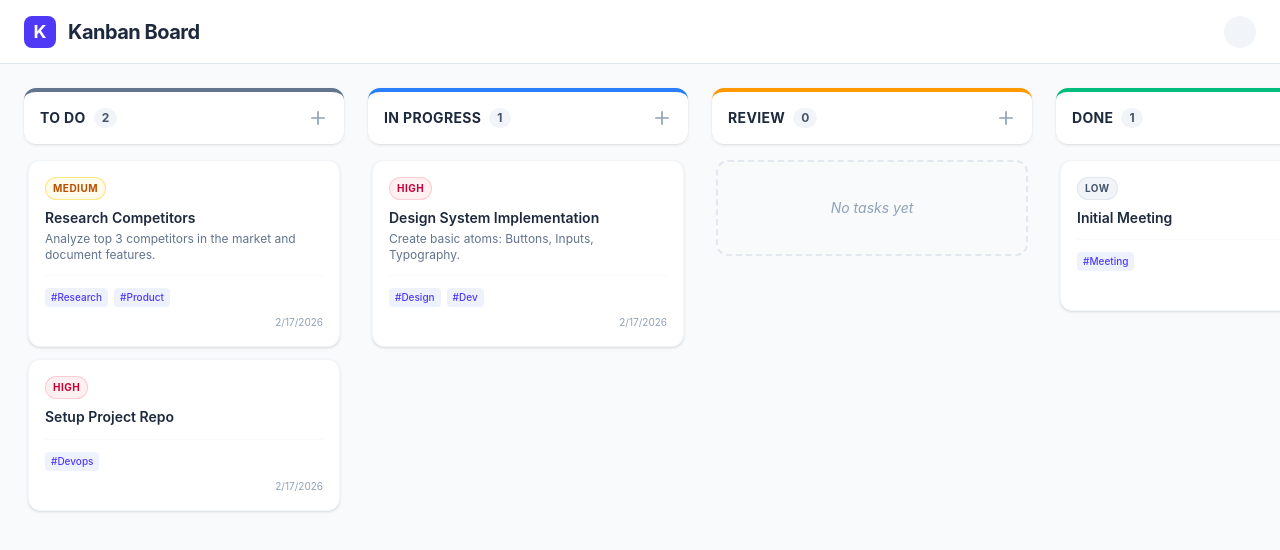
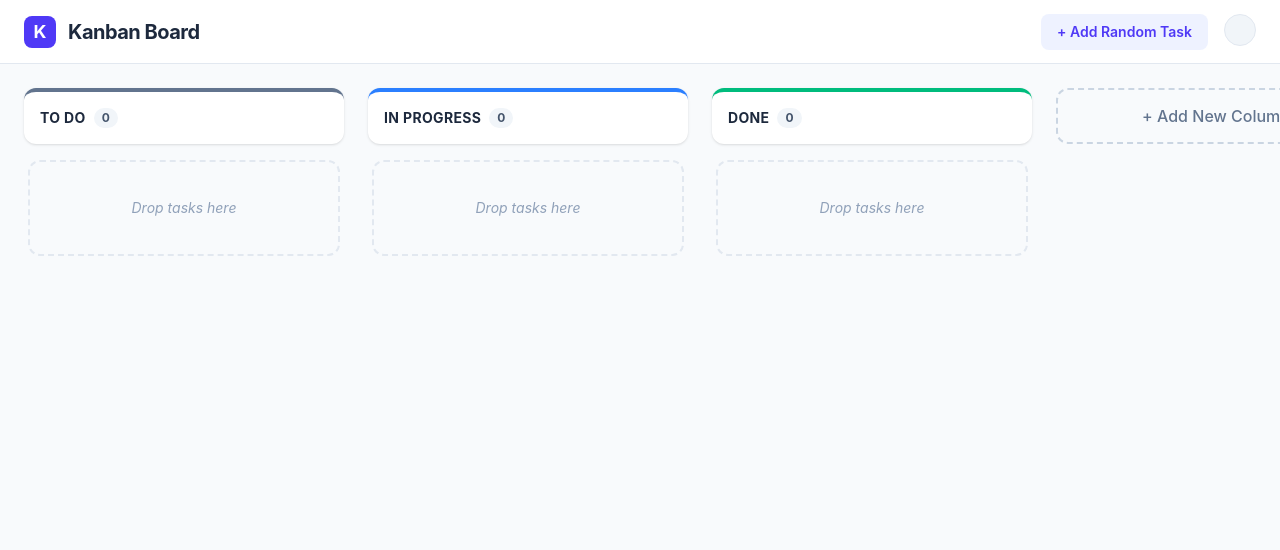
Before and after one commit to luanfcampos/kanban-board, a React (Vite) app: page / in a window 1280 px wide. Shown: the top 550 px of the page. Built offline with nearby package versions, Linux system fonts and the light colour scheme.

Commit message:
feat(board): integrate kanban logic and implement drag-and-drop - Connect useKanban hook to main application state - Implement native HTML5 Drag & Drop API in columns and cards - Add functionality to move and delete tasks via UI

```diff
--- a/src/App.tsx
+++ b/src/App.tsx
@@ -1,56 +1,27 @@
 import React from 'react';
 import { KanbanBoard } from './components/board/KanbanBoard';
-import type { Column, Task } from './types/kanban';
-
-// Mock Data for UI Development
-const MOCK_COLUMNS: Column[] = [
-  { id: 'todo', title: 'To Do', theme: 'slate' },
-  { id: 'in-progress', title: 'In Progress', theme: 'blue' },
-  { id: 'review', title: 'Review', theme: 'amber' },
-  { id: 'done', title: 'Done', theme: 'green' },
-];
-
-const MOCK_TASKS: Task[] = [
-  {
-    id: '1',
-    columnId: 'todo',
-    title: 'Research Competitors',
-    description: 'Analyze top 3 competitors in the market and document features.',
-    priority: 'medium',
-    tags: ['Research', 'Product'],
-    createdAt: new Date().toISOString(),
-  },
-  {
-    id: '2',
-    columnId: 'todo',
-    title: 'Setup Project Repo',
-    priority: 'high',
-    tags: ['Devops'],
-    createdAt: new Date().toISOString(),
-  },
-  {
-    id: '3',
-    columnId: 'in-progress',
-    title: 'Design System Implementation',
-    description: 'Create basic atoms: Buttons, Inputs, Typography.',
-    priority: 'high',
-    tags: ['Design', 'Dev'],
-    createdAt: new Date().toISOString(),
-  },
-  {
-    id: '4',
-    columnId: 'done',
-    title: 'Initial Meeting',
-    priority: 'low',
-    tags: ['Meeting'],
-    createdAt: new Date().toISOString(),
-  },
-];
+import { useKanban } from './hooks/useKanban';
+import type { Priority } from './types/kanban';
 
 const App: React.FC = () => {
+  const { columns, tasks, addTask, moveTask, deleteTask } = useKanban();
+
+  // Temporary function to simulate adding tasks
+  const handleAddRandomTask = () => {
+    const priorities: Priority[] = ['low', 'medium', 'high'];
+    const randomPriority = priorities[Math.floor(Math.random() * priorities.length)];
+
+    addTask({
+      columnId: 'todo',
+      title: `Task ${Math.floor(Math.random() * 1000)}`,
+      description: 'Drag me to another column!',
+      priority: randomPriority,
+      tags: ['Test', 'DnD'],
+    });
+  };
+
   return (
     <div className="h-screen w-screen bg-slate-50 flex flex-col">
-      {/* App Header */}
       <header className="h-16 bg-white border-b border-slate-200 px-6 flex items-center justify-between shrink-0">
         <div className="flex items-center gap-3">
           <div className="w-8 h-8 bg-indigo-600 rounded-lg flex items-center justify-center text-white font-bold text-lg">
@@ -59,14 +30,23 @@ const App: React.FC = () => {
           <h1 className="text-xl font-bold text-slate-800 tracking-tight">Kanban Board</h1>
         </div>
         <div className="flex gap-4">
-           {/* Placeholder for future header controls */}
-           <div className="w-8 h-8 rounded-full bg-slate-100"></div>
+           <button
+             onClick={handleAddRandomTask}
+             className="px-4 py-2 bg-indigo-50 text-indigo-600 hover:bg-indigo-100 text-sm font-semibold rounded-lg transition-colors cursor-pointer"
+           >
+             + Add Random Task
+           </button>
+           <div className="w-8 h-8 rounded-full bg-slate-100 border border-slate-200"></div>
         </div>
       </header>
 
-      {/* Main Board Area */}
       <main className="flex-1 overflow-hidden">
-        <KanbanBoard columns={MOCK_COLUMNS} tasks={MOCK_TASKS} />
+        <KanbanBoard
+          columns={columns}
+          tasks={tasks}
+          onTaskMove={moveTask}
+          onTaskDelete={deleteTask}
+        />
       </main>
     </div>
   );
--- a/src/components/board/KanbanBoard.tsx
+++ b/src/components/board/KanbanBoard.tsx
@@ -1,13 +1,20 @@
 import React from 'react';
-import type { Column, Task } from '../../types/kanban';
+import type { Column, Task, Id } from '../../types/kanban';
 import { KanbanColumn } from './KanbanColumn';
 
 interface KanbanBoardProps {
   columns: Column[];
   tasks: Task[];
+  onTaskMove: (taskId: Id, targetColumnId: Id) => void;
+  onTaskDelete: (taskId: Id) => void;
 }
 
-export const KanbanBoard: React.FC<KanbanBoardProps> = ({ columns, tasks }) => {
+export const KanbanBoard: React.FC<KanbanBoardProps> = ({
+  columns,
+  tasks,
+  onTaskMove,
+  onTaskDelete
+}) => {
   return (
     <div className="flex h-full w-full overflow-x-auto overflow-y-hidden gap-6 p-6 items-start bg-slate-50">
       {columns.map((col) => (
@@ -15,11 +22,12 @@ export const KanbanBoard: React.FC<KanbanBoardProps> = ({ columns, tasks }) => {
           key={col.id}
           column={col}
           tasks={tasks.filter((task) => task.columnId === col.id)}
+          onTaskMove={onTaskMove}
+          onTaskDelete={onTaskDelete}
         />
       ))}
 
-      {/* Add Column Button Placeholder */}
-      <button className="flex-shrink-0 w-80 h-14 border-2 border-dashed border-slate-300 rounded-xl flex items-center justify-center text-slate-500 font-medium hover:border-indigo-400 hover:text-indigo-600 hover:bg-indigo-50 transition-colors">
+      <button className="shrink-0 w-80 h-14 border-2 border-dashed border-slate-300 rounded-xl flex items-center justify-center text-slate-500 font-medium hover:border-indigo-400 hover:text-indigo-600 hover:bg-indigo-50 transition-colors cursor-pointer">
         + Add New Column
       </button>
     </div>
--- a/src/components/board/KanbanColumn.tsx
+++ b/src/components/board/KanbanColumn.tsx
@@ -1,10 +1,12 @@
-import React from 'react';
-import type { Column, Task } from '../../types/kanban';
+import React, { useState } from 'react';
+import type { Column, Task, Id } from '../../types/kanban';
 import { TaskCard } from '../task/TaskCard';
 
 interface KanbanColumnProps {
   column: Column;
   tasks: Task[];
+  onTaskMove: (taskId: Id, targetColumnId: Id) => void;
+  onTaskDelete: (taskId: Id) => void;
 }
 
 const themeStyles = {
@@ -16,13 +18,42 @@ const themeStyles = {
   violet: 'border-t-violet-500',
 };
 
-export const KanbanColumn: React.FC<KanbanColumnProps> = ({ column, tasks }) => {
+export const KanbanColumn: React.FC<KanbanColumnProps> = ({
+  column,
+  tasks,
+  onTaskMove,
+  onTaskDelete
+}) => {
+  const [isDragOver, setIsDragOver] = useState(false);
   const accentColor = themeStyles[column.theme] || themeStyles.slate;
 
+  const handleDragOver = (e: React.DragEvent) => {
+    e.preventDefault(); // Necessary to allow dropping
+    setIsDragOver(true);
+  };
+
+  const handleDragLeave = () => {
+    setIsDragOver(false);
+  };
+
+  const handleDrop = (e: React.DragEvent) => {
+    e.preventDefault();
+    setIsDragOver(false);
+    const taskId = e.dataTransfer.getData('text/plain');
+    if (taskId) {
+      onTaskMove(taskId, column.id);
+    }
+  };
+
   return (
-    <div className="flex-shrink-0 w-80 flex flex-col h-full">
+    <div
+      className={`shrink-0 w-80 flex flex-col h-full transition-colors rounded-xl ${isDragOver ? 'bg-slate-100/50 ring-2 ring-indigo-200' : ''}`}
+      onDragOver={handleDragOver}
+      onDragLeave={handleDragLeave}
+      onDrop={handleDrop}
+    >
       {/* Header */}
-      <div className={`bg-white p-4 rounded-xl shadow-sm border-t-4 ${accentColor} mb-4 flex items-center justify-between`}>
+      <div className={`bg-white p-4 rounded-xl shadow-sm border-t-4 ${accentColor} mb-4 flex items-center justify-between shrink-0`}>
         <div className="flex items-center gap-2">
           <h2 className="font-bold text-slate-800 text-sm uppercase tracking-wide">
             {column.title}
@@ -31,22 +62,21 @@ export const KanbanColumn: React.FC<KanbanColumnProps> = ({ column, tasks }) =>
             {tasks.length}
           </span>
         </div>
-        <button className="text-slate-400 hover:text-indigo-600 transition-colors">
-          <svg xmlns="http://www.w3.org/2000/svg" fill="none" viewBox="0 0 24 24" strokeWidth={2} stroke="currentColor" className="w-5 h-5">
-            <path strokeLinecap="round" strokeLinejoin="round" d="M12 4.5v15m7.5-7.5h-15" />
-          </svg>
-        </button>
       </div>
 
       {/* Task List (Droppable Area) */}
       <div className="flex-1 overflow-y-auto px-1 pb-4 space-y-3">
         {tasks.map((task) => (
-          <TaskCard key={task.id} task={task} />
+          <TaskCard
+            key={task.id}
+            task={task}
+            onDelete={() => onTaskDelete(task.id)}
+          />
         ))}
 
         {tasks.length === 0 && (
-          <div className="h-24 border-2 border-dashed border-slate-200 rounded-xl flex items-center justify-center text-slate-400 text-sm italic">
-            No tasks yet
+          <div className="h-24 border-2 border-dashed border-slate-200 rounded-xl flex items-center justify-center text-slate-400 text-sm italic pointer-events-none">
+            Drop tasks here
           </div>
         )}
       </div>
--- a/src/components/task/TaskCard.tsx
+++ b/src/components/task/TaskCard.tsx
@@ -3,6 +3,7 @@ import type { Task } from '../../types/kanban';
 
 interface TaskCardProps {
   task: Task;
+  onDelete: () => void;
 }
 
 const priorityConfig = {
@@ -20,17 +21,39 @@ const priorityConfig = {
   },
 };
 
-export const TaskCard: React.FC<TaskCardProps> = ({ task }) => {
+export const TaskCard: React.FC<TaskCardProps> = ({ task, onDelete }) => {
   const priority = priorityConfig[task.priority];
 
+  const handleDragStart = (e: React.DragEvent) => {
+    e.dataTransfer.setData('text/plain', task.id);
+    e.dataTransfer.effectAllowed = 'move';
+    // Optional: Set custom drag image or style here
+  };
+
   return (
-    <div className="group bg-white p-4 rounded-xl shadow-sm border border-slate-100 hover:shadow-md hover:border-indigo-100 transition-all cursor-grab active:cursor-grabbing">
+    <div
+      draggable
+      onDragStart={handleDragStart}
+      className="group bg-white p-4 rounded-xl shadow-sm border border-slate-100 hover:shadow-md hover:border-indigo-100 transition-all cursor-grab active:cursor-grabbing relative"
+    >
       <div className="flex justify-between items-start mb-2">
         <span
           className={`text-[10px] font-bold uppercase tracking-wider px-2 py-1 rounded-full ring-1 ring-inset ${priority.classes}`}
         >
           {priority.label}
         </span>
+        <button
+          onClick={(e) => {
+            e.stopPropagation();
+            onDelete();
+          }}
+          className="text-slate-300 hover:text-red-500 opacity-0 group-hover:opacity-100 transition-opacity p-1 -mr-2 -mt-2"
+          title="Delete task"
+        >
+          <svg xmlns="http://www.w3.org/2000/svg" viewBox="0 0 20 20" fill="currentColor" className="w-4 h-4">
+            <path d="M6.28 5.22a.75.75 0 00-1.06 1.06L8.94 10l-3.72 3.72a.75.75 0 101.06 1.06L10 11.06l3.72 3.72a.75.75 0 101.06-1.06L11.06 10l3.72-3.72a.75.75 0 00-1.06-1.06L10 8.94 6.28 5.22z" />
+          </svg>
+        </button>
       </div>
 
       <h3 className="text-sm font-semibold text-slate-800 mb-1 leading-snug">
--- /dev/null
+++ b/src/hooks/useKanban.ts
@@ -0,0 +1,77 @@
+import { useState, useEffect, useCallback } from 'react';
+import type { Column, Task, Id } from '../types/kanban';
+
+const INITIAL_COLUMNS: Column[] = [
+  { id: 'todo', title: 'To Do', theme: 'slate' },
+  { id: 'in-progress', title: 'In Progress', theme: 'blue' },
+  { id: 'done', title: 'Done', theme: 'green' },
+];
+
+export const useKanban = () => {
+  // Initialize columns from localStorage or default
+  const [columns, setColumns] = useState<Column[]>(() => {
+    try {
+      const saved = localStorage.getItem('kanban-columns');
+      return saved ? JSON.parse(saved) : INITIAL_COLUMNS;
+    } catch {
+      return INITIAL_COLUMNS;
+    }
+  });
+
+  // Initialize tasks from localStorage or empty
+  const [tasks, setTasks] = useState<Task[]>(() => {
+    try {
+      const saved = localStorage.getItem('kanban-tasks');
+      return saved ? JSON.parse(saved) : [];
+    } catch {
+      return [];
+    }
+  });
+
+  // Persist columns changes
+  useEffect(() => {
+    localStorage.setItem('kanban-columns', JSON.stringify(columns));
+  }, [columns]);
+
+  // Persist tasks changes
+  useEffect(() => {
+    localStorage.setItem('kanban-tasks', JSON.stringify(tasks));
+  }, [tasks]);
+
+  const addTask = useCallback((taskData: Omit<Task, 'id' | 'createdAt'>) => {
+    const newTask: Task = {
+      ...taskData,
+      id: crypto.randomUUID(),
+      createdAt: new Date().toISOString(),
+    };
+    setTasks((prev) => [...prev, newTask]);
+  }, []);
+
+  const moveTask = useCallback((taskId: Id, targetColumnId: Id) => {
+    setTasks((prev) =>
+      prev.map((task) =>
+        task.id === taskId ? { ...task, columnId: targetColumnId } : task
+      )
+    );
+  }, []);
+
+  const deleteTask = useCallback((taskId: Id) => {
+    setTasks((prev) => prev.filter((task) => task.id !== taskId));
+  }, []);
+
+  const updateTask = useCallback((taskId: Id, updates: Partial<Task>) => {
+    setTasks((prev) =>
+      prev.map((task) => (task.id === taskId ? { ...task, ...updates } : task))
+    );
+  }, []);
+
+  return {
+    columns,
+    tasks,
+    addTask,
+    moveTask,
+    deleteTask,
+    updateTask,
+    setColumns,
+  };
+};
```
